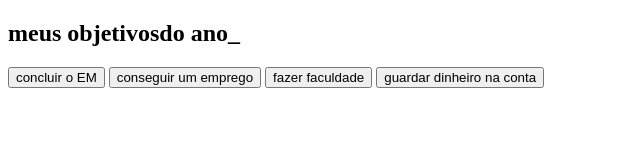
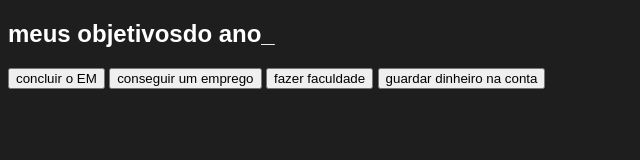
Before and after one commit to soleneprimo/projeto-de-vida, a plain HTML site: page index.html in a window 1280 px wide. Shown: the whole page, without its empty margins (0-640 px from the left). Drawn offline with Linux system fonts and the light colour scheme.

Commit message:
Add files via upload

```diff
--- a/estilo.css
+++ b/estilo.css
@@ -1,4 +1,5 @@
 :root{
+
     --cor-de-fundo:#1E1E1E;
     --verde:#6FFF57;
     --branco:#FFFFFF;
@@ -6,3 +7,26 @@
     --botao-inativo:rgba(58, 55, 94, 0.5);
     --texto-fundo:rgba(58,55,94,0.3);
 }
+body{
+    background-color:var(--cor-de-fundo);
+    color:var(--branco);
+    font-family:'chakra Petch', sans-serif;
+}
+
+
+
+
+
+
+
+
+
+
+
+
+
+
+
+
+
+@import url('https://fonts.googleapis.com/css2?family=Roboto:ital,wght@0,100;0,300;0,400;0,500;0,700;0,900;1,100;1,300;1,400;1,500;1,700;1,900&display=swap')
--- a/index.html
+++ b/index.html
@@ -4,7 +4,7 @@
     <meta charset="UTF-8">
     <meta name="viewport" content="width=device-width, initial-scale=1.0">
     <title>projeto de vida</title>
-    <link real="stylesheet" href="estilo.css">
+    <link rel="stylesheet" href="estilo.css">
 </head>
 <body>
   <section class="conteudo-principal">
```
